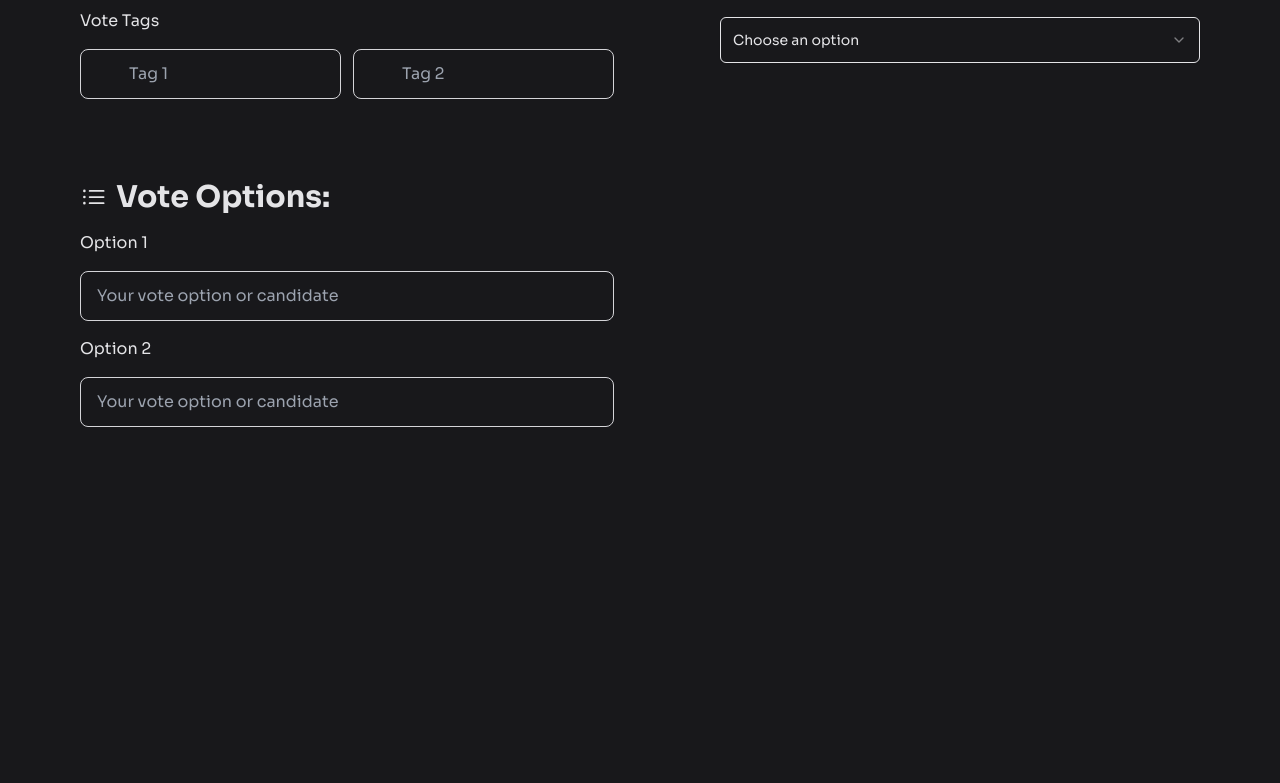
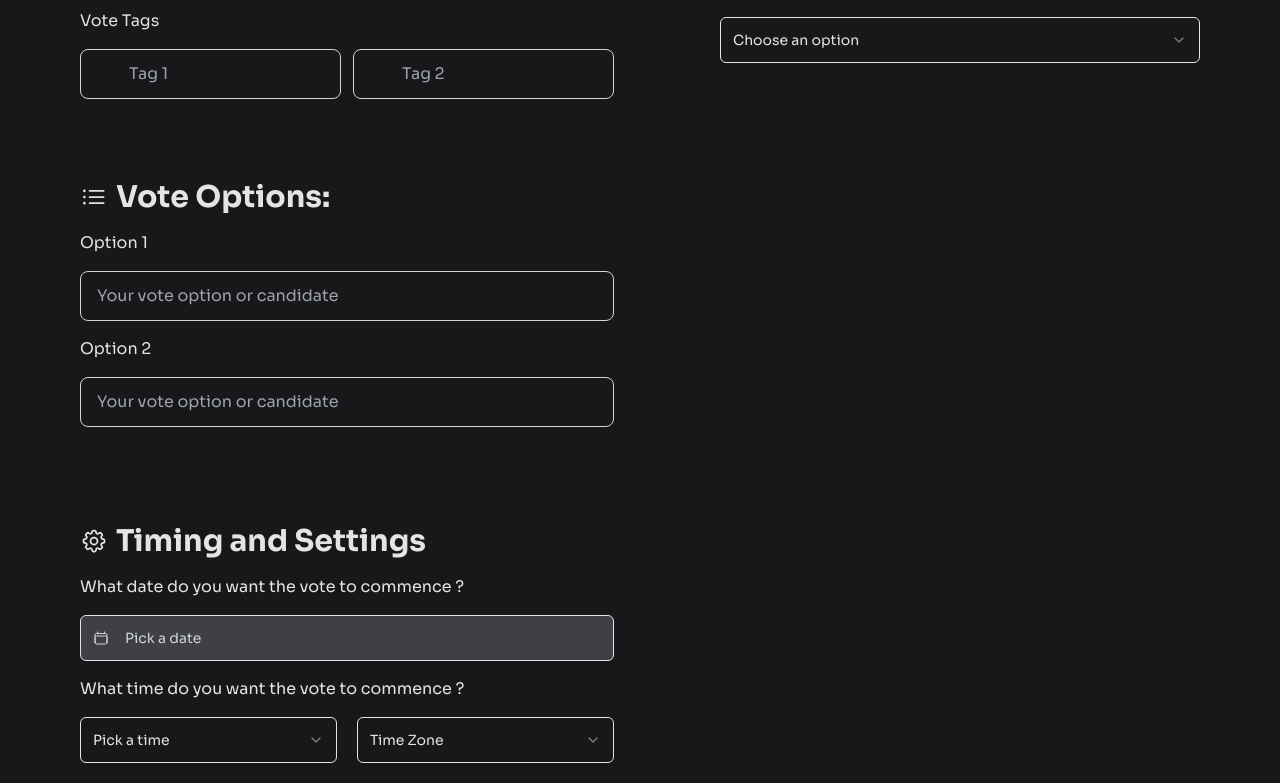
Before and after one commit to fisayo-dev/racc, a React (Vite) app: page /create-vote in a window 1280 px wide. Shown: the part 427-1210 px from the top of the page. Before the commit the page ends 890 px from the top, so only its background shows below. Built offline with nearby package versions, Linux system fonts and the light colour scheme; some icons are missing.

Commit message:
created forms for vote to commence

```diff
--- a/src/pages/User/CreateVote.jsx
+++ b/src/pages/User/CreateVote.jsx
@@ -1,7 +1,14 @@
 import { Hashtag, Paperclip } from "iconsax-react";
 import { Header } from "../../components";
-import { ListBulletIcon } from "@heroicons/react/24/outline";
+import {
+  Cog8ToothIcon,
+  ListBulletIcon,
+  CalendarIcon,
+} from "@heroicons/react/24/outline";
 import { MegaphoneIcon } from "lucide-react";
+import { Calendar } from "@/components/ui/calendar";
+import { format } from "date-fns";
+import { useState } from "react";
 import {
   Select,
   SelectContent,
@@ -9,7 +16,18 @@ import {
   SelectTrigger,
   SelectValue,
 } from "@/components/ui/select";
+import {
+  Popover,
+  PopoverContent,
+  PopoverTrigger,
+} from "@/components/ui/popover";
+import { Button } from "@/components/ui/button";
+import { cn } from "@/lib/utils";
+
 const CreateVote = () => {
+  const [date, setDate] = useState();
+  const [formStatus, setFormStatus] = useState(0);
+
   return (
     <div className="w-full grid text-zinc-200">
       <Header />
@@ -75,6 +93,70 @@ const CreateVote = () => {
                 </div>
                 <div className="text-md flex items-center justify-end hover:bg-zinc-300 bg-zinc-500"></div>
               </div>
+              <div className="grid gap-4">
+                <div className="flex items-center gap-2">
+                  <Cog8ToothIcon className="h-7 w-7" />
+                  <h2 className="text-3xl font-bold">Timing and Settings</h2>
+                </div>
+                <div className="grid gap-4">
+                  <h2 className="text-md">
+                    What date do you want the vote to commence ?
+                  </h2>
+                  <Popover>
+                    <PopoverTrigger asChild>
+                      <Button
+                        variant={"outline"}
+                        className={cn(
+                          "bg-zinc-700 hover:bg-zinc-600 text-gray-200 justify-start text-left font-normal",
+                          !date && "text-gray-300"
+                        )}
+                      >
+                        <CalendarIcon className="mr-2 h-4 w-4" />
+                        {date ? format(date, "PPP") : <span>Pick a date</span>}
+                      </Button>
+                    </PopoverTrigger>
+                    <PopoverContent className="w-auto p-0">
+                      <Calendar
+                        mode="single"
+                        selected={date}
+                        onSelect={setDate}
+                        initialFocus
+                      />
+                    </PopoverContent>
+                  </Popover>
+                </div>
+                <div className="grid gap-4">
+                  <h2 className="text-md">
+                    What time do you want the vote to commence ?
+                  </h2>
+                  <div className="grid md:flex gap-3 md:gap-5  items-center">
+                    <Select className="outline-none w-full">
+                      <SelectTrigger>
+                        <SelectValue placeholder="Pick a time" />
+                      </SelectTrigger>
+                      <SelectContent>
+                        <SelectItem value="time1">11:00</SelectItem>
+                        <SelectItem value="time2">12:00</SelectItem>
+                        <SelectItem value="time3">1:00</SelectItem>
+                        <SelectItem value="time4">2:00</SelectItem>
+                        <SelectItem value="time5">3:00</SelectItem>
+                        <SelectItem value="time6">4:00</SelectItem>
+                        <SelectItem value="time7">5:00</SelectItem>
+                        <SelectItem value="time8">6:00</SelectItem>
+                      </SelectContent>
+                    </Select>
+                    <Select className="outline-none">
+                      <SelectTrigger>
+                        <SelectValue placeholder="Time Zone" />
+                      </SelectTrigger>
+                      <SelectContent>
+                        <SelectItem value="am">AM</SelectItem>
+                        <SelectItem value="pm">PM</SelectItem>
+                      </SelectContent>
+                    </Select>
+                  </div>
+                </div>
+              </div>
             </div>
             <div className="grid gap-[5rem] my-5">
               <div className="grid gap-4">
```
